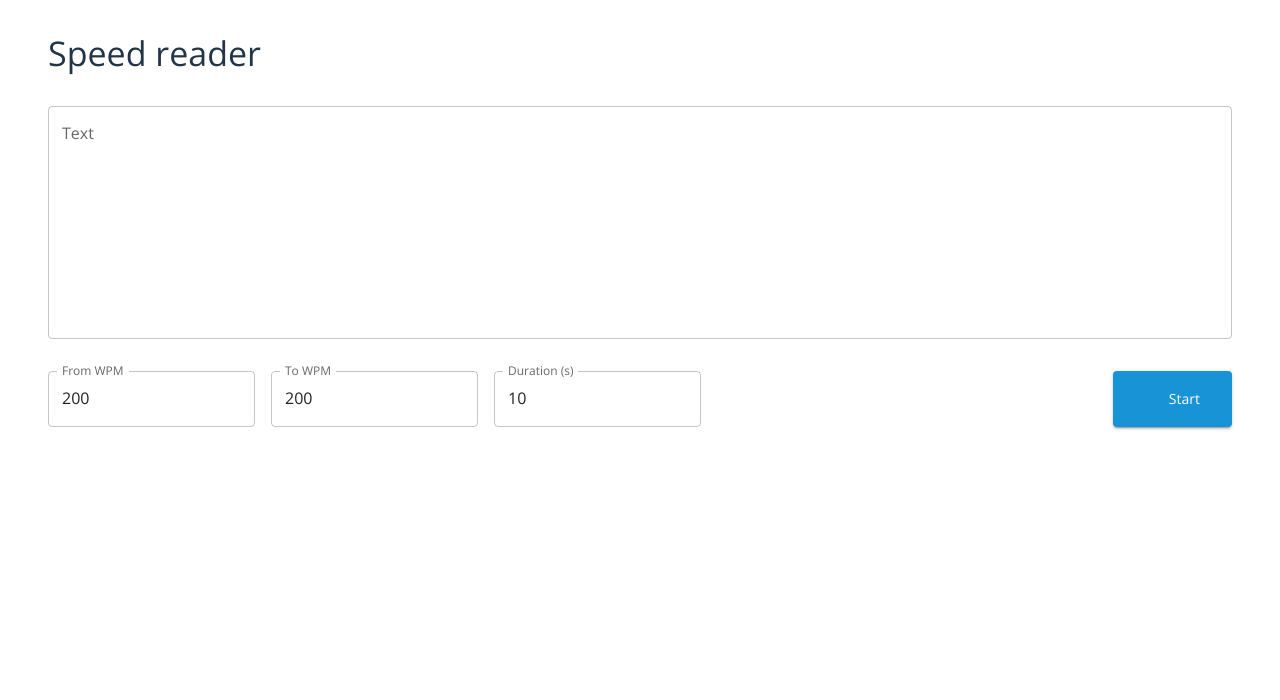
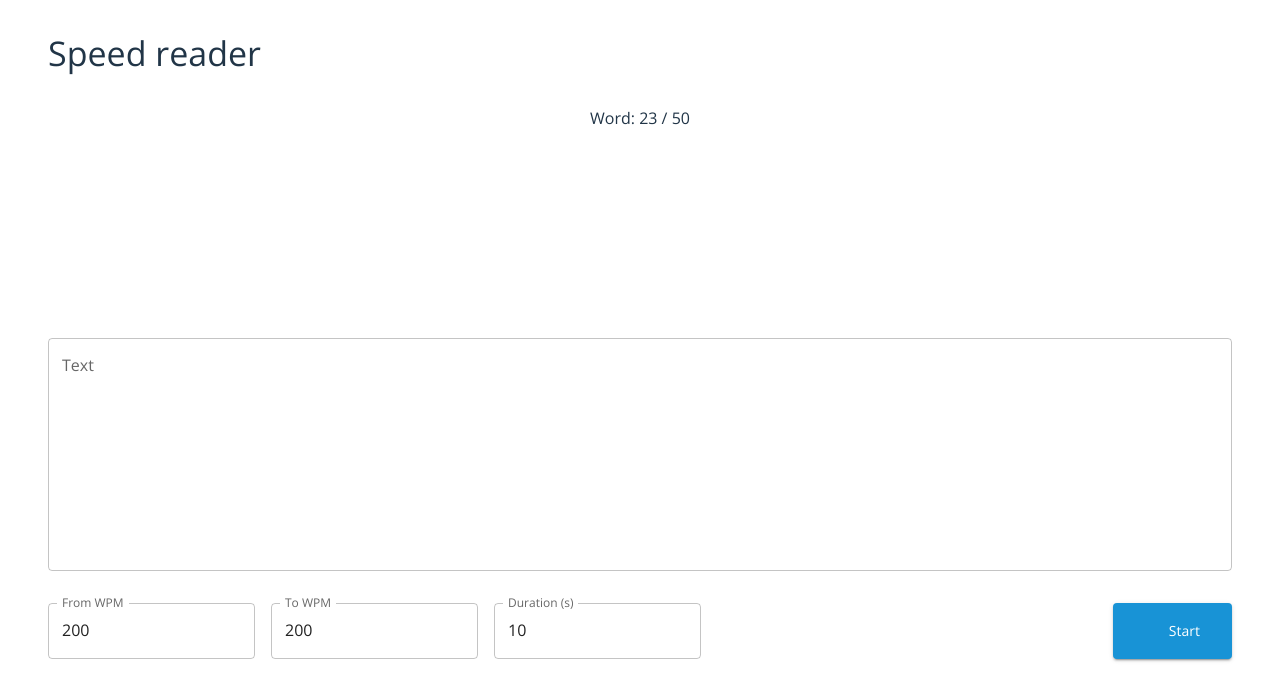
Before and after one commit to BernardMoy/reader, a React (Vite) app: page / in a window 1280 px wide. Shown: the top 700 px of the page. Built offline with nearby package versions, Linux system fonts and the light colour scheme; some icons are missing.

Commit message:
Showing the number of words text

```diff
--- a/src/Content.tsx
+++ b/src/Content.tsx
@@ -63,6 +63,15 @@ export default function Content({ text, setText }: Props) {
       gap={TITLE_MARGIN}
       sx={{ width: "100%" }}
     >
+      {/* The text showing how many words are left */}
+      <Typography
+        variant="body1"
+        fontStyle="bold"
+        align="center"
+        minHeight={MIN_TEXTFIELD_HEIGHT}
+      >
+        Word: 23 / 50
+      </Typography>
       {/* The main textfield for entering the paragraph */}
       {currentWord === null && (
         <TextField
```
